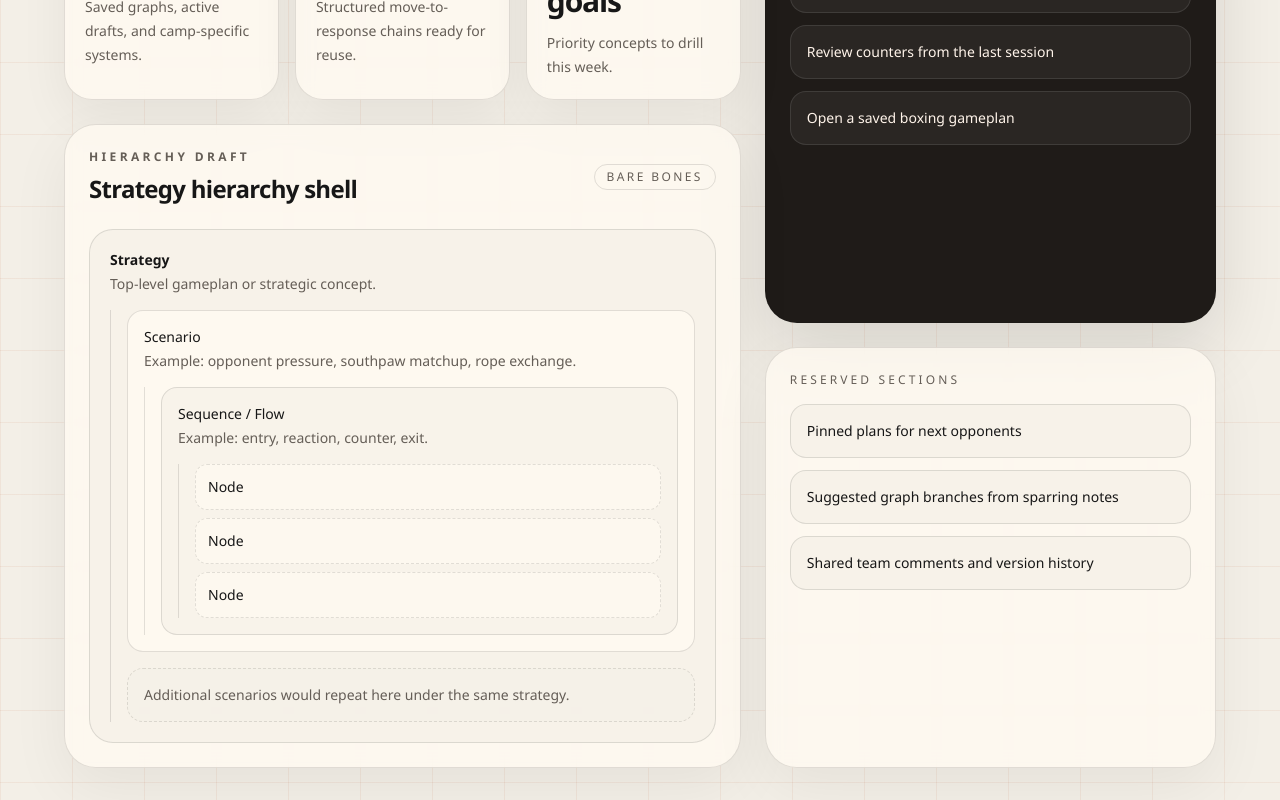
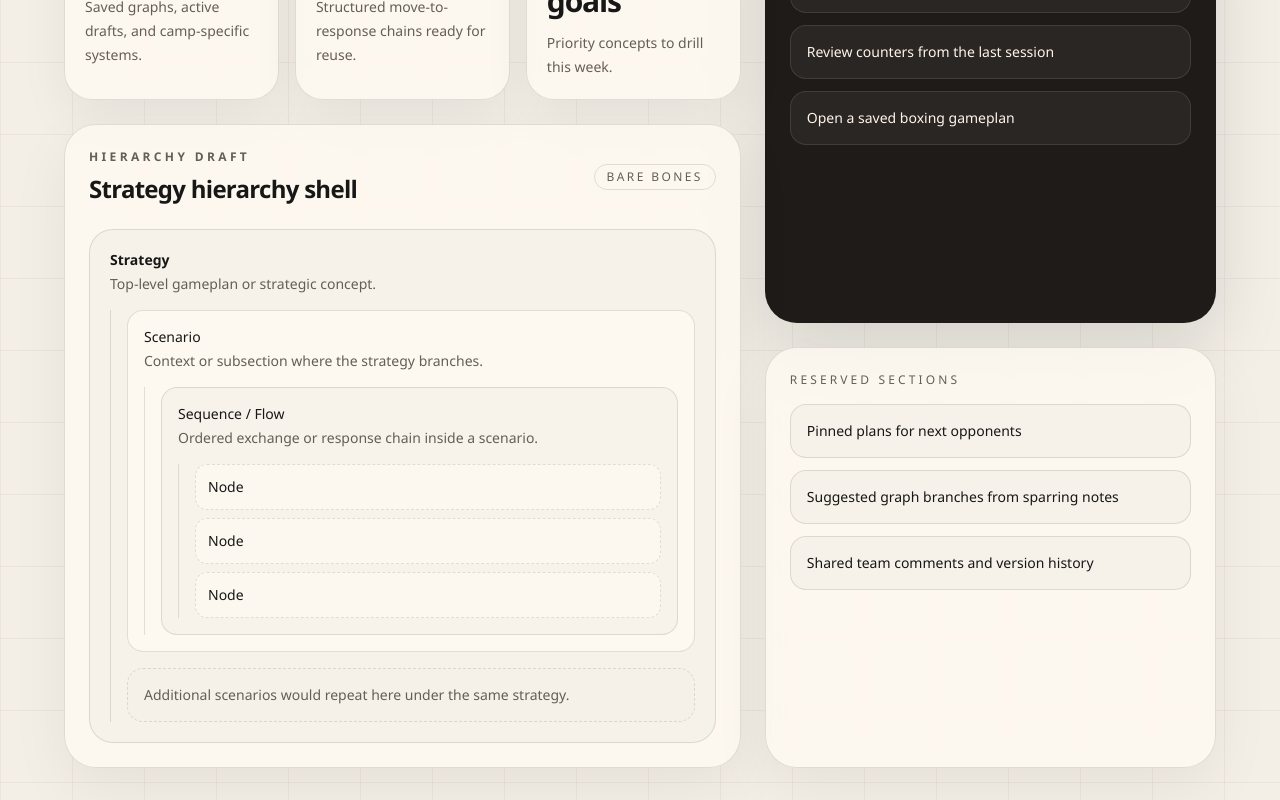
Before and after one commit to wuwilliam12/StratWeave, a Next.js app in the folder frontend/strategy-weave/: page /home in a window 1280 px wide. Shown: the part 586-1386 px from the top of the page. Built offline with nearby package versions, Linux system fonts and the light colour scheme.

Commit message:
Added it as classification system for now, will move to adding as parent-child system later (show up condensed and interactable, etc.)

```diff
--- a/frontend/strategy-weave/components/GraphHierarchySkeleton.tsx
+++ b/frontend/strategy-weave/components/GraphHierarchySkeleton.tsx
@@ -1,9 +1,14 @@
+import { GRAPH_HIERARCHY_LEVELS } from "@/lib/graphHierarchy";
+
 /**
  * Bare structure draft for a future multilevel graph hierarchy.
  * Current intent:
  * Strategy -> Scenario -> Sequence/Flow -> Node
  */
 export default function GraphHierarchySkeleton() {
+  const [strategyLevel, scenarioLevel, sequenceLevel, nodeLevel] =
+    GRAPH_HIERARCHY_LEVELS;
+
   return (
     <div className="rounded-[2rem] border border-border bg-surface px-6 py-6 shadow-[0_20px_60px_rgba(0,0,0,0.06)] backdrop-blur">
       <div className="flex items-center justify-between gap-4">
@@ -22,37 +27,31 @@ export default function GraphHierarchySkeleton() {
 
       {/* Root container: one strategy owns the full tree beneath it. */}
       <div className="mt-6 rounded-[1.5rem] border border-border bg-background/60 p-5">
-        <div className="text-sm font-semibold">Strategy</div>
-        <div className="mt-1 text-sm text-muted">
-          Top-level gameplan or strategic concept.
-        </div>
+        <div className="text-sm font-semibold">{strategyLevel.label}</div>
+        <div className="mt-1 text-sm text-muted">{strategyLevel.helper}</div>
 
         {/* Scenario group: each strategy can branch into multiple contexts. */}
         <div className="mt-4 space-y-4 border-l border-border pl-4">
           <div className="rounded-2xl border border-border bg-surface p-4">
-            <div className="text-sm font-medium">Scenario</div>
-            <div className="mt-1 text-sm text-muted">
-              Example: opponent pressure, southpaw matchup, rope exchange.
-            </div>
+            <div className="text-sm font-medium">{scenarioLevel.label}</div>
+            <div className="mt-1 text-sm text-muted">{scenarioLevel.helper}</div>
 
             {/* Sequence/Flow group: ordered options inside a scenario. */}
             <div className="mt-4 space-y-3 border-l border-border pl-4">
               <div className="rounded-2xl border border-border bg-background/60 p-4">
-                <div className="text-sm font-medium">Sequence / Flow</div>
-                <div className="mt-1 text-sm text-muted">
-                  Example: entry, reaction, counter, exit.
-                </div>
+                <div className="text-sm font-medium">{sequenceLevel.label}</div>
+                <div className="mt-1 text-sm text-muted">{sequenceLevel.helper}</div>
 
                 {/* Atomic nodes: smallest units the graph editor can manipulate directly. */}
                 <div className="mt-4 grid gap-2 border-l border-border pl-4">
                   <div className="rounded-xl border border-dashed border-border bg-surface px-3 py-3 text-sm">
-                    Node
+                    {nodeLevel.label}
                   </div>
                   <div className="rounded-xl border border-dashed border-border bg-surface px-3 py-3 text-sm">
-                    Node
+                    {nodeLevel.label}
                   </div>
                   <div className="rounded-xl border border-dashed border-border bg-surface px-3 py-3 text-sm">
-                    Node
+                    {nodeLevel.label}
                   </div>
                 </div>
               </div>
--- a/frontend/strategy-weave/features/flow/GraphEditor.tsx
+++ b/frontend/strategy-weave/features/flow/GraphEditor.tsx
@@ -35,9 +35,21 @@ import {
 import type { NodePaletteItem } from "./components";
 
 const defaultNodes: Node[] = [
-  { id: "1", position: { x: 0, y: 0 }, data: { label: "Aggressive jab" } },
-  { id: "2", position: { x: 280, y: 0 }, data: { label: "Defensive clinching" } },
-  { id: "3", position: { x: 140, y: 120 }, data: { label: "Counter-punch" } },
+  {
+    id: "1",
+    position: { x: 0, y: 0 },
+    data: { label: "Pressure strategy", nodeType: "strategy" },
+  },
+  {
+    id: "2",
+    position: { x: 280, y: 0 },
+    data: { label: "Rope exchange scenario", nodeType: "scenario" },
+  },
+  {
+    id: "3",
+    position: { x: 140, y: 120 },
+    data: { label: "Jab-slip-counter flow", nodeType: "sequence" },
+  },
 ];
 
 const defaultEdges: Edge[] = [
@@ -74,7 +86,7 @@ function FlowHelpers({
         {
           id: nextNodeId(),
           position: flowPos,
-          data: { label: "New node" },
+          data: { label: "New node", nodeType: "node" },
         },
       ]);
       markDirty();
@@ -195,7 +207,7 @@ export default function GraphEditor() {
         {
           id: nextNodeId(),
           position: { x: 150 + nds.length * 30, y: 150 },
-          data: { label: "New node" },
+          data: { label: "New node", nodeType: "node" },
         },
       ]);
       markDirty();
--- a/frontend/strategy-weave/features/flow/components/Explorer.tsx
+++ b/frontend/strategy-weave/features/flow/components/Explorer.tsx
@@ -2,6 +2,11 @@
 
 import React from "react";
 import type { Node, Edge } from "reactflow";
+import {
+  getNodeHierarchyLabel,
+  getNodeHierarchyType,
+  GRAPH_HIERARCHY_LEVELS,
+} from "@/lib/graphHierarchy";
 
 /**
  * Explorer: list/tree of nodes (and optionally edges) in the graph.
@@ -33,6 +38,11 @@ export default function Explorer({
           return label.toLowerCase().includes(search.trim().toLowerCase());
         });
 
+  const hierarchyBuckets = GRAPH_HIERARCHY_LEVELS.map((level) => ({
+    ...level,
+    nodes: filteredNodes.filter((node) => getNodeHierarchyType(node) === level.key),
+  }));
+
   return (
     <div className="flex h-full min-h-0 flex-col border-r border-gray-200 bg-gray-50 dark:border-gray-700 dark:bg-gray-800">
       <div className="border-b border-gray-200 p-2 dark:border-gray-700">
@@ -50,15 +60,30 @@ export default function Explorer({
           />
         )}
       </div>
-      {/* Keep the node list independently scrollable inside the left rail. */}
+      {/* Keep the hierarchy list independently scrollable inside the left rail. */}
       <ul className="min-h-0 flex-1 overflow-y-auto overflow-x-hidden p-2" role="list">
         {filteredNodes.length === 0 ? (
           <li className="py-2 text-center text-sm text-gray-500">
             {nodes.length === 0 ? "No nodes" : "No matches"}
           </li>
         ) : (
-          filteredNodes.map((node) => {
-            const label = (node.data?.label as string) ?? node.id;
+          hierarchyBuckets.map((bucket, index) => (
+            <li key={bucket.key} className={index === 0 ? "" : "mt-3"}>
+              <div className="rounded border border-gray-200 bg-white/70 px-2 py-2 dark:border-gray-700 dark:bg-gray-900/40">
+                <p className="text-xs font-semibold uppercase tracking-wide text-gray-500 dark:text-gray-400">
+                  {bucket.label}
+                </p>
+                <p className="mt-1 text-xs text-gray-500 dark:text-gray-400">
+                  {bucket.helper}
+                </p>
+
+                <ul className="mt-2 space-y-1 border-l border-gray-200 pl-2 dark:border-gray-700">
+                  {bucket.nodes.length === 0 ? (
+                    <li className="py-1 text-xs text-gray-400 dark:text-gray-500">
+                      No {bucket.label.toLowerCase()} entries yet.
+                    </li>
+                  ) : (
+                    bucket.nodes.map((node) => {
                       const isSelected = selectedNodeIds.has(node.id);
                       return (
                         <li key={node.id}>
@@ -69,11 +94,16 @@ export default function Explorer({
                               isSelected ? "bg-gray-200 dark:bg-gray-600" : ""
                             }`}
                           >
-                  {label || "(unnamed)"}
+                            {getNodeHierarchyLabel(node) || "(unnamed)"}
                           </button>
                         </li>
                       );
                     })
+                  )}
+                </ul>
+              </div>
+            </li>
+          ))
         )}
       </ul>
       {/* Optional: show edge count or groups (Strategies / Counters / etc.) */}
--- a/frontend/strategy-weave/features/flow/components/Palette.tsx
+++ b/frontend/strategy-weave/features/flow/components/Palette.tsx
@@ -18,6 +18,9 @@ export type NodePaletteItem = {
 
 const DEFAULT_ITEMS: NodePaletteItem[] = [
   { id: "strategy", label: "Strategy", nodeType: "strategy" },
+  { id: "scenario", label: "Scenario", nodeType: "scenario" },
+  { id: "sequence", label: "Sequence / Flow", nodeType: "sequence" },
+  { id: "node", label: "Node", nodeType: "node" },
   { id: "counter", label: "Counter", nodeType: "counter" },
   { id: "approach", label: "Approach", nodeType: "approach" },
 ];
--- a/frontend/strategy-weave/lib/graphConvert.ts
+++ b/frontend/strategy-weave/lib/graphConvert.ts
@@ -14,6 +14,8 @@ import type { GraphNode, GraphEdge } from "@/types/graph";
 export interface FlowNodeData {
   label: string;
   details?: string;
+  nodeType?: string | null;
+  strategy_id?: string | null;
   sport?: string | null;
   action_id?: string | null;
   boxer_id?: string | null;
@@ -26,6 +28,8 @@ export function toFlowNodes(apiNodes: GraphNode[]): Node[] {
     position: { x: n.position_x, y: n.position_y },
     data: {
       label: n.label,
+      nodeType: n.node_type ?? "node",
+      strategy_id: n.strategy_id ?? null,
       sport: n.sport ?? null,
       action_id: n.action_id ?? null,
       boxer_id: n.boxer_id ?? null,
@@ -64,7 +68,9 @@ export function toApiNodes(flowNodes: Node[]): GraphNode[] {
       position_y: n.position?.y ?? 0,
       // TODO: once you introduce different node “kinds” (e.g. strategy vs
       // detail vs edge‑label mini node), set `node_type` from data here.
-      node_type: "strategy",
+      // Keep hierarchy type on the node so Explorer and future views stay aligned.
+      node_type: data.nodeType ?? "node",
+      strategy_id: data.strategy_id ?? null,
       sport: data.sport ?? null,
       action_id: data.action_id ?? null,
       boxer_id: data.boxer_id ?? null,
--- /dev/null
+++ b/frontend/strategy-weave/lib/graphHierarchy.ts
@@ -0,0 +1,68 @@
+import type { Node } from "reactflow";
+
+export type GraphHierarchyLevelKey =
+  | "strategy"
+  | "scenario"
+  | "sequence"
+  | "node";
+
+export const GRAPH_HIERARCHY_LEVELS: Array<{
+  key: GraphHierarchyLevelKey;
+  label: string;
+  helper: string;
+}> = [
+  {
+    key: "strategy",
+    label: "Strategy",
+    helper: "Top-level gameplan or strategic concept.",
+  },
+  {
+    key: "scenario",
+    label: "Scenario",
+    helper: "Context or subsection where the strategy branches.",
+  },
+  {
+    key: "sequence",
+    label: "Sequence / Flow",
+    helper: "Ordered exchange or response chain inside a scenario.",
+  },
+  {
+    key: "node",
+    label: "Node",
+    helper: "Atomic unit the graph can manipulate directly.",
+  },
+];
+
+type FlowNodeShape = {
+  label?: string;
+  nodeType?: string | null;
+  node_type?: string | null;
+};
+
+export function normalizeGraphHierarchyType(
+  rawType?: string | null,
+): GraphHierarchyLevelKey {
+  switch (rawType?.toLowerCase()) {
+    case "strategy":
+      return "strategy";
+    case "scenario":
+      return "scenario";
+    case "sequence":
+    case "flow":
+      return "sequence";
+    case "node":
+      return "node";
+    default:
+      return "node";
+  }
+}
+
+export function getNodeHierarchyType(node: Node): GraphHierarchyLevelKey {
+  const data = (node.data ?? {}) as FlowNodeShape;
+  return normalizeGraphHierarchyType(data.nodeType ?? data.node_type);
+}
+
+export function getNodeHierarchyLabel(node: Node): string {
+  const data = (node.data ?? {}) as FlowNodeShape;
+  return data.label?.trim() || node.id;
+}
```
Lines whose indentation alone changed are shown as unchanged.
